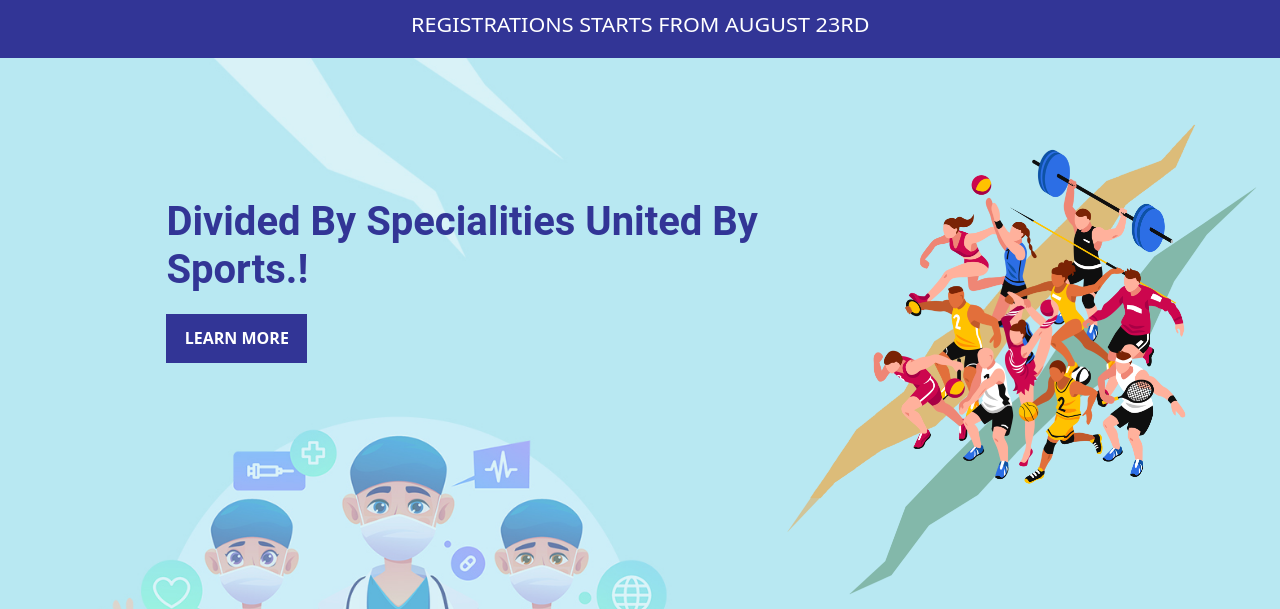
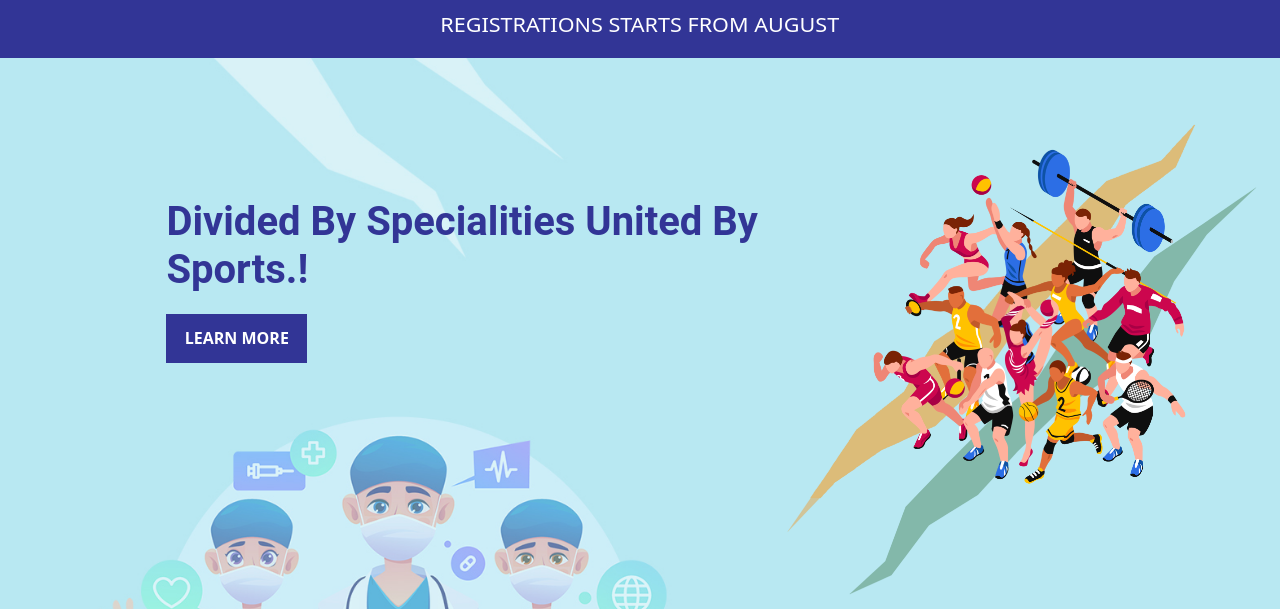
Before and after one commit to kesavadatta333/doctors, a Flask app: page / in a window 1280 px wide. Shown: the part 100-709 px from the top of the page. Run offline with Flask 3, Linux system fonts and the light colour scheme; some libraries are stand-ins or nearby versions.

Commit message:
first commit

```diff
--- a/templates/index.html
+++ b/templates/index.html
@@ -681,7 +681,7 @@ a.filled-button:hover {
         <div class="container1">
           <div>
             <h5 class="bgcontan">
-             <a href="{{ url_for('register')}}" style="text-decoration: none"> REGISTRATIONS STARTS FROM AUGUST 23RD</a>
+             <a href="{{ url_for('register')}}" style="text-decoration: none"> REGISTRATIONS STARTS FROM AUGUST</a>
             </h5>
           </div>
         </div>
```
